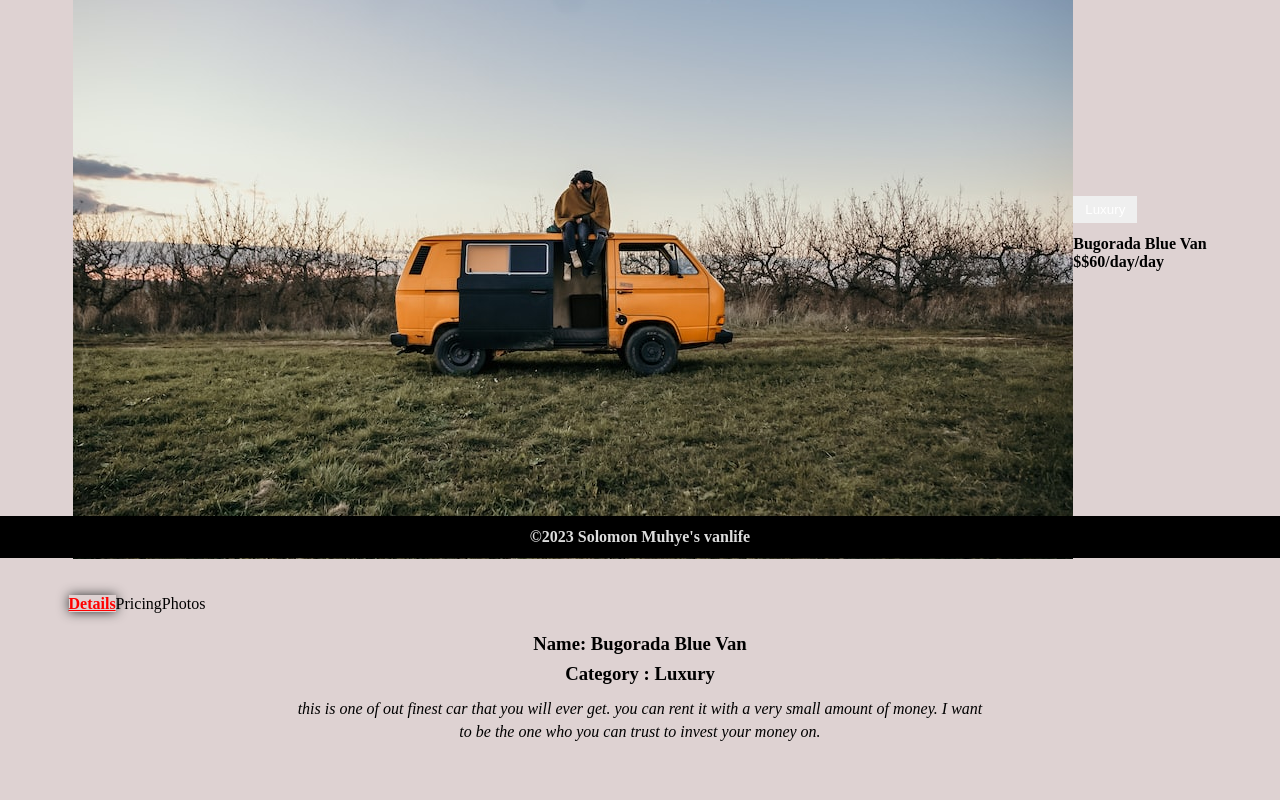
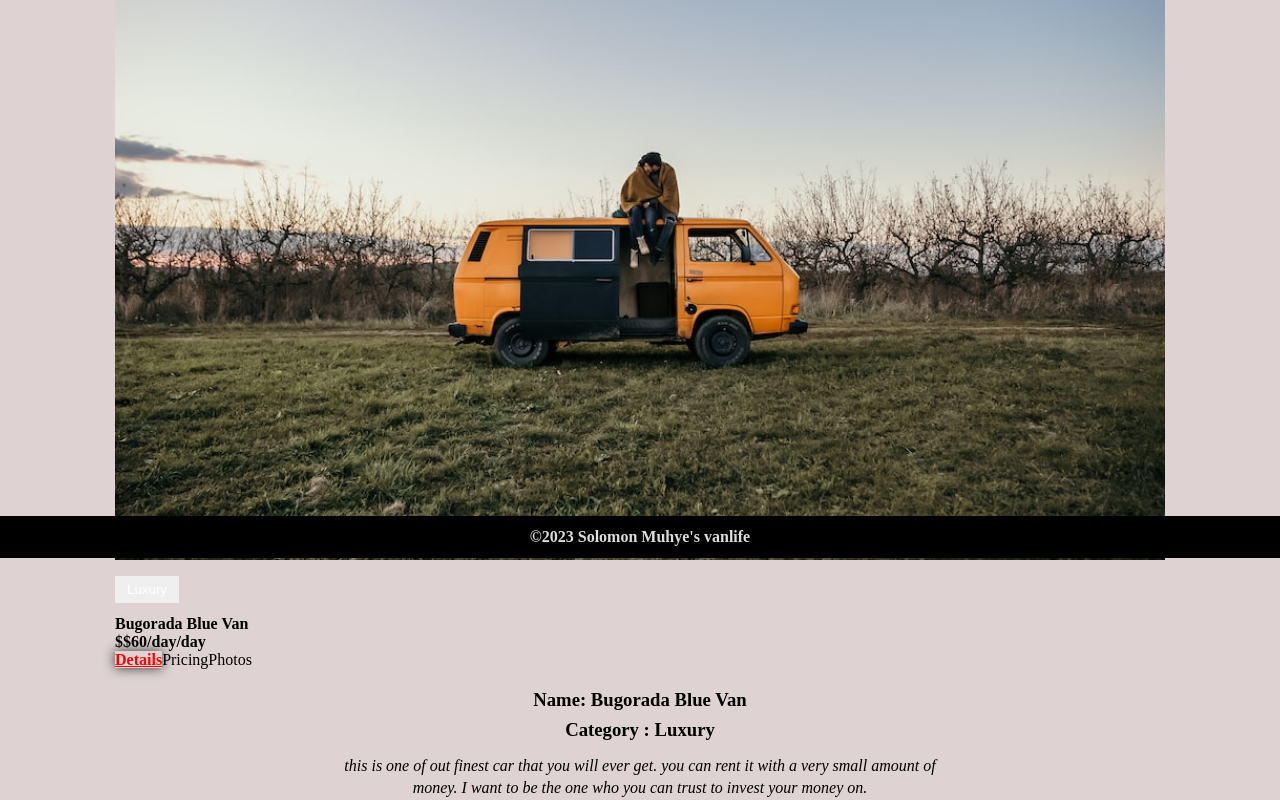
Before and after one commit to SolomonMuhyeY/vanlife, a React (Vite) app: page /host/vans/1 in a window 1280 px wide. Shown: the part 242-1042 px from the top of the page. Before the commit the page ends 985 px from the top, so only its background shows below. Built offline with nearby package versions, Linux system fonts and the light colour scheme.

Commit message:
changing the layout

```diff
--- a/src/pages/host/HostVansDetail.jsx
+++ b/src/pages/host/HostVansDetail.jsx
@@ -17,7 +17,7 @@ function HostVansDetail() {
           key={van.id}
           className='p-4 border rounded-lg shadow-lg my-4 bg-white'
         >
-          <div className='img_type_name_price_cont flex items-center'>
+          <div className='flex'>
             <div className='img w-32 h-32 overflow-hidden rounded-full border-2 border-gray-300'>
               <img
                 src={van.img}
@@ -65,7 +65,9 @@ function HostVansDetail() {
               Photos
             </NavLink>
           </nav>
-          <Outlet context={{ van }} />
+          <div className='text-left'>
+            <Outlet context={{ van }} />
+          </div>
         </div>
       )
   );
```
